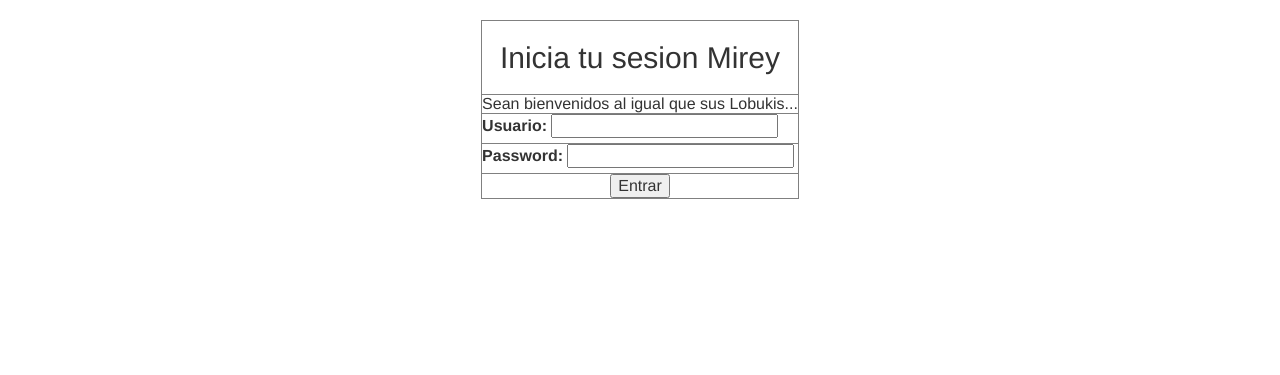
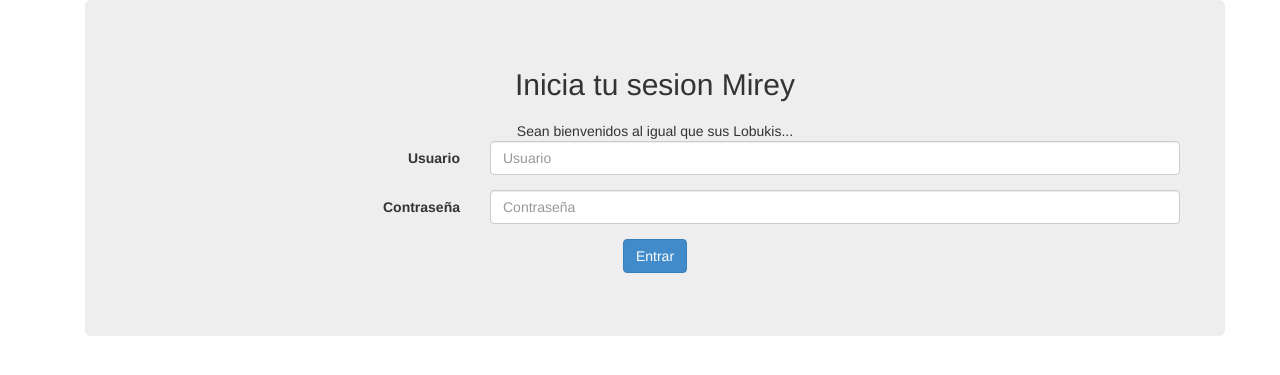
Before and after one commit to maurodopolis/Sensual, a PHP site: page /login.php in a window 1280 px wide. Shown: the top 375 px of the page. Run offline with PHP 8.4, Linux system fonts and the light colour scheme; some libraries are stand-ins or nearby versions.

Commit message:
terminado

```diff
--- a/login.php
+++ b/login.php
@@ -7,16 +7,16 @@ Echo "<center>";
 
       switch ($error) {
         case '1':
-          $mensaje= "Este Mirey no existe";
+          $mensaje= "<div class='alert alert-danger'>Este Mirey no existe</div>";
           break;
         case '2':
-          $mensaje= "Codigo incorrecto Mirey";
+          $mensaje= "<div class='alert alert-danger'>Codigo incorrecto Mirey</div>";
           break;
         case '3':
-          $mensaje= "Reinicie para socializar con las demas lobukis, Mirey";
+          $mensaje= "<div class='alert alert-info'>Reinicie para socializar con las demas lobukis, Mirey</div>";
           break;
         case '4':
-          $mensaje= "Se ha registrado Mirey, gozalo!";
+          $mensaje= "<div class='alert alert-success'>Se ha registrado Mirey, gozalo!</div>";
           break;
 
       }
@@ -29,6 +29,7 @@ Echo "<center>";
 <doctype html>
 <html>
   <head>
+    <meta charset="UTF-8"
     <!-- Bootstrap -->
 <link href="css/bootstrap.min.css" rel="stylesheet">
 <!-- HTML5 Shim and Respond.js IE8 support of HTML5 elements and media queries -->
@@ -40,21 +41,41 @@ Echo "<center>";
 <title>MireyBook-Iniciar Sesion.</title>
   </head>
 <body>
-  <center>
- <table border="1">
+<div class="container">
 
-  <form action="validarlogin.php" method="post" name="login"><br>
 
-    <tr><td><h2><center>Inicia tu sesion Mirey</center><h2></td></tr>
-    <tr><td><?php echo $mensaje; ?></td><tr>
-     <tr><td><label><center>Usuario: <input name="txtusuario" type="text"  id="txtusuario" value="" ></center></td></tr>
-     <tr><td><label><center>Password: <input name="txtpassword" type="password" id="password"  value=""></center></td></tr>
-     <tr><td><center><input type="submit" value="Entrar"> </td></tr>
+
+  <div class="container">
+ <div class="jumbotron">
+
+  <form class="form-horizontal" role="form" action="validarlogin.php" method="post" name="login">
+   <div class="form-group">
+    <div><h2><center>Inicia tu sesion Mirey</center><h2></div>
+
+    <div><?php echo $mensaje; ?></div>
+
+
+          <div class="form-group">
+          <label for="txtusuario" class="col-sm-4 control-label">Usuario</label>
+          <div class="col-sm-8">
+          <input name="txtusuario" class="form-control" type="text" placeholder="Usuario" id="txtusuario" value="" >
+          </div>
+          </div>
+
+
+         <div class="form-group">
+         <label for="txtpassword" class="col-sm-4 control-label">Contraseña</label>
+          <div class="col-sm-8">
+         <input name="txtpassword" placeholder="Contraseña" class="form-control" type="password" id="password"  value="">
+         </div>
+        </div>
+         <button type="submit" class="btn btn-primary">Entrar</button>
+
 
   </form>
+ </div>
 
- </table>
- </center>
+
  <!-- jQuery (necessary for Bootstrap's JavaScript plugins) -->
 <script src="https://ajax.googleapis.com/ajax/libs/jquery/1.11.0/jquery.min.js"></script>
 <!-- Include all compiled plugins (below), or include individual files as needed -->
```
